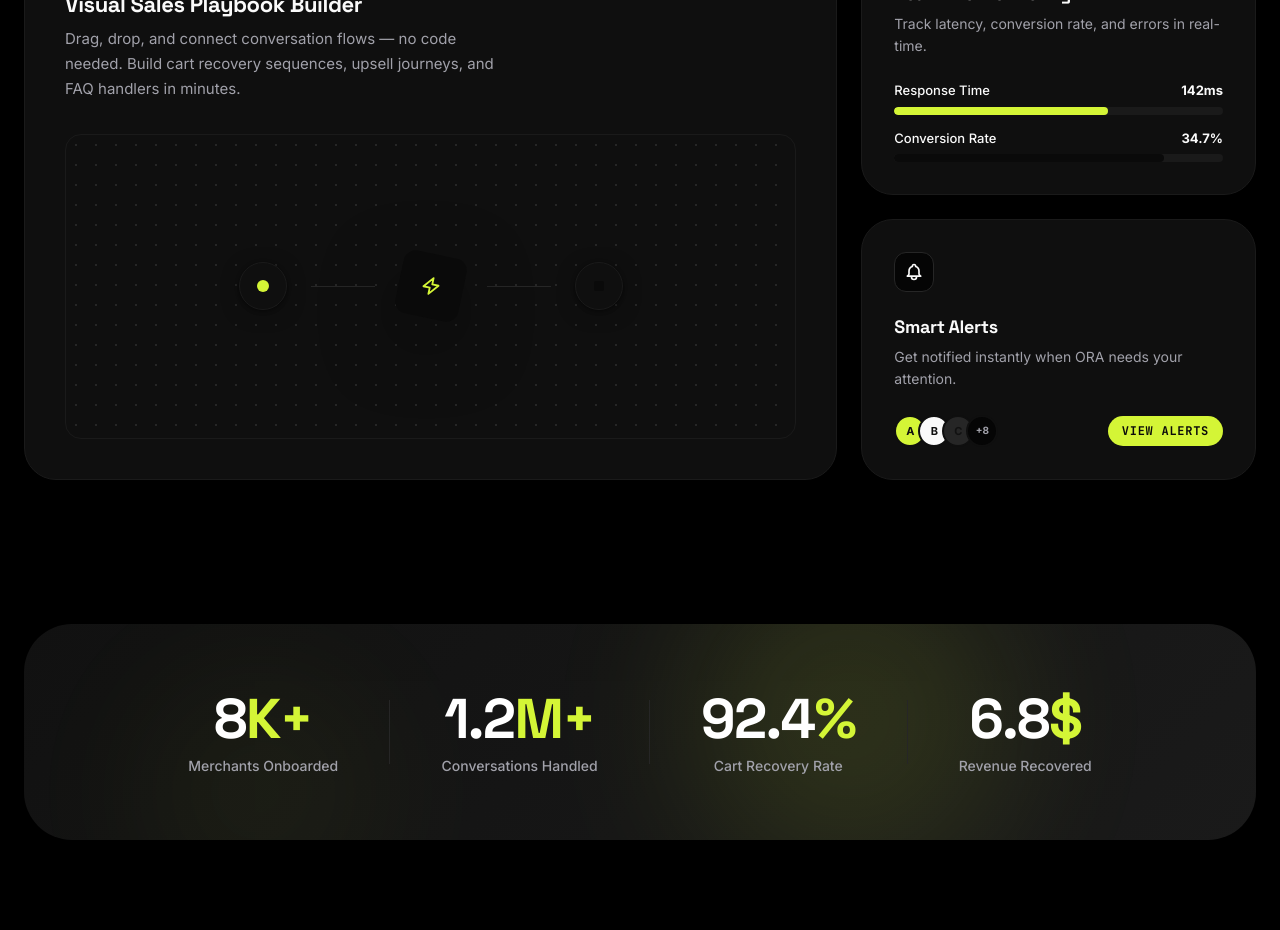
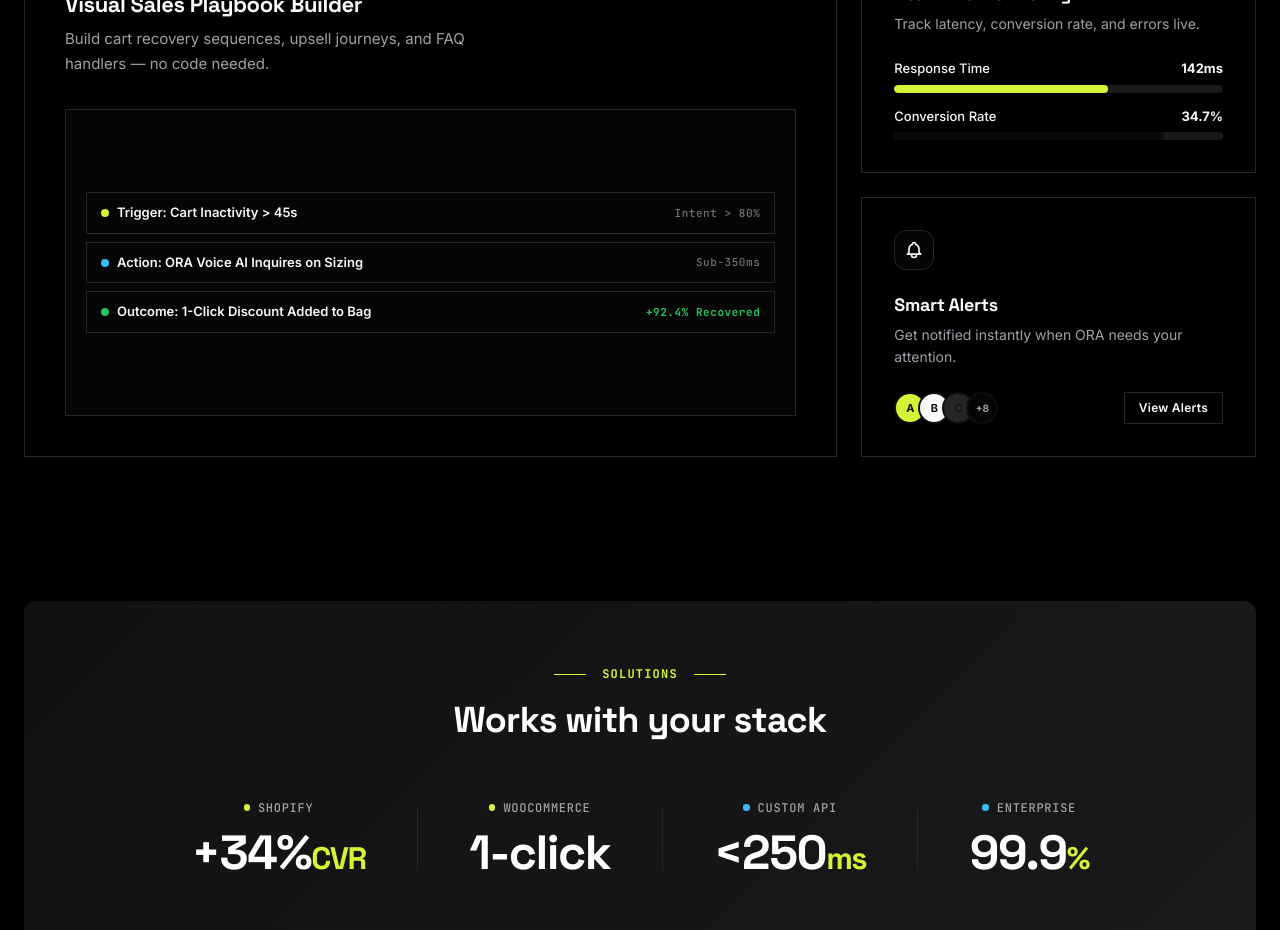
Before and after one commit to EnamulBokshi/Ora-voice-agent, a Next.js app in the folder client/: page / in a window 1280 px wide. Shown: the part 1860-2790 px from the top of the page. Built offline with nearby package versions, Linux system fonts and the light colour scheme; no server answers.

Commit message:
feat: implement marketing landing page with feature, stats, doc, solution, and CTA sections

```diff
--- a/client/app/(marketing)/marketing.css
+++ b/client/app/(marketing)/marketing.css
@@ -259,9 +259,8 @@
 /* ── Cards ─────────────────────────────────────────────────────────────────── */
 .lp-card {
   background-color: var(--lp-bg-white);
-  border: 1px solid var(--lp-border-light);
-  border-radius: var(--lp-radius-2xl);
-  box-shadow: var(--lp-shadow-card);
+  border: 1px solid var(--lp-border);
+  border-radius: var(--lp-radius-sm);
 }
 
 .lp-card-padded {
@@ -297,7 +296,7 @@
   background: linear-gradient(135deg, #111111 0%, #1a1a1a 100%);
   position: relative;
   overflow: hidden;
-  border-radius: var(--lp-radius-3xl);
+  border-radius: var(--lp-radius-md);
 }
 
 .lp-glow-blob {
@@ -503,7 +502,7 @@
   }
 
   .lp-dark-section {
-    border-radius: var(--lp-radius-2xl);
+    border-radius: var(--lp-radius-sm);
   }
 }
 
--- a/client/app/(marketing)/page.tsx
+++ b/client/app/(marketing)/page.tsx
@@ -2,6 +2,8 @@ import { MarketingNavbar } from '@/components/marketing/navbar';
 import { HeroSection } from '@/components/marketing/hero-section';
 import { TrustBar } from '@/components/marketing/trust-bar';
 import { FeaturesSection } from '@/components/marketing/features-section';
+import { SolutionsSection } from '@/components/marketing/solutions-section';
+import { DocsSection } from '@/components/marketing/docs-section';
 import { StatsSection } from '@/components/marketing/stats-section';
 import { TestimonialSection } from '@/components/marketing/testimonial-section';
 import { CtaSection } from '@/components/marketing/cta-section';
@@ -18,6 +20,8 @@ export default function LandingPage() {
       <HeroSection />
       <TrustBar />
       <FeaturesSection />
+      <SolutionsSection />
+      <DocsSection />
       <StatsSection />
       <TestimonialSection />
       <CtaSection />
--- /dev/null
+++ b/client/components/marketing/docs-section.tsx
@@ -0,0 +1,132 @@
+import Link from 'next/link';
+
+const docs = [
+  {
+    id: 'quickstart',
+    label: 'Getting Started',
+    title: 'Quickstart Guide',
+    meta: '5 min read',
+    href: '/docs#quickstart',
+  },
+  {
+    id: 'api',
+    label: 'API Reference',
+    title: 'REST API & WebSocket',
+    meta: 'v1',
+    href: '/docs#rest-api',
+  },
+  {
+    id: 'widget',
+    label: 'Integration',
+    title: 'Widget & Embed Setup',
+    meta: 'All platforms',
+    href: '/docs#widget-install',
+  },
+];
+
+export function DocsSection() {
+  return (
+    <section
+      id="docs"
+      className="lp-section"
+      aria-labelledby="docs-headline"
+    >
+      <div className="lp-container">
+        {/* Section label */}
+        <div className="lp-section-label">
+          <div className="lp-section-label-line" aria-hidden="true" />
+          <span className="lp-section-label-text">Docs</span>
+          <div className="lp-section-label-line" aria-hidden="true" />
+        </div>
+
+        {/* Headline */}
+        <div style={{ textAlign: 'center', maxWidth: '40rem', margin: '0 auto 4rem' }}>
+          <h2
+            id="docs-headline"
+            className="lp-headline"
+            style={{ fontSize: 'clamp(1.875rem, 4vw, 3rem)', marginBottom: '1rem' }}
+          >
+            Ship in minutes
+          </h2>
+          <p style={{ fontSize: '1.0625rem', color: 'var(--lp-text-secondary)', lineHeight: 1.7 }}>
+            From a one-liner embed to a full REST API — everything is documented.
+          </p>
+        </div>
+
+        {/* Flat doc rows — bordered, no cards */}
+        <div
+          role="list"
+          aria-label="Documentation sections"
+          style={{ borderTop: '1px solid var(--lp-border)' }}
+        >
+          {docs.map((doc) => (
+            <Link
+              key={doc.id}
+              href={doc.href}
+              role="listitem"
+              style={{
+                display: 'flex',
+                alignItems: 'center',
+                justifyContent: 'space-between',
+                padding: '1.75rem 0',
+                borderBottom: '1px solid var(--lp-border)',
+                textDecoration: 'none',
+              }}
+            >
+              {/* Left: label + title */}
+              <div style={{ display: 'flex', alignItems: 'baseline', gap: '1.5rem' }}>
+                <span
+                  className="lp-mono"
+                  style={{
+                    fontSize: '0.6875rem',
+                    color: 'var(--lp-text-tertiary)',
+                    letterSpacing: '0.1em',
+                    textTransform: 'uppercase',
+                    minWidth: '8rem',
+                  }}
+                >
+                  {doc.label}
+                </span>
+                <span
+                  className="lp-headline"
+                  style={{ fontSize: '1.25rem', color: 'var(--lp-text-primary)' }}
+                >
+                  {doc.title}
+                </span>
+              </div>
+
+              {/* Right: meta + arrow */}
+              <div style={{ display: 'flex', alignItems: 'center', gap: '1.5rem' }}>
+                <span
+                  className="lp-mono"
+                  style={{ fontSize: '0.75rem', color: 'var(--lp-text-tertiary)' }}
+                >
+                  {doc.meta}
+                </span>
+                <span style={{ fontSize: '1.25rem', color: 'var(--lp-primary-dim)' }}>→</span>
+              </div>
+            </Link>
+          ))}
+        </div>
+
+        {/* Full docs link */}
+        <div style={{ textAlign: 'center', marginTop: '2.5rem' }}>
+          <Link
+            href="/docs"
+            style={{
+              fontSize: '0.875rem',
+              fontWeight: 600,
+              color: 'var(--lp-text-secondary)',
+              textDecoration: 'none',
+              display: 'inline-flex',
+              alignItems: 'center',
+              gap: '0.375rem',
+            }}
+          >
+            Browse all documentation →
+          </Link>
+        </div>
+      </div>
+    </section>
+  );
+}
--- a/client/components/marketing/features-section.tsx
+++ b/client/components/marketing/features-section.tsx
@@ -1,12 +1,26 @@
 export function FeaturesSection() {
+  const panelStyle: React.CSSProperties = {
+    border: '1px solid var(--lp-border)',
+    background: 'transparent',
+    display: 'flex',
+    flexDirection: 'column',
+  };
+
+  const rowStyle: React.CSSProperties = {
+    display: 'flex',
+    alignItems: 'center',
+    justifyContent: 'space-between',
+    padding: '0.625rem 0.875rem',
+    background: 'var(--lp-bg-subtle)',
+    border: '1px solid var(--lp-border)',
+  };
+
   return (
     <section
       id="features"
       className="lp-section"
       aria-labelledby="features-headline"
     >
-      <div id="solutions" style={{ position: 'relative', top: '-6rem' }} aria-hidden="true" />
-      <div id="docs" style={{ position: 'relative', top: '-6rem' }} aria-hidden="true" />
       <div className="lp-container">
         {/* Section label */}
         <div className="lp-section-label">
@@ -30,24 +44,21 @@ export function FeaturesSection() {
           </p>
         </div>
 
-        {/* Bento grid */}
+        {/* Feature grid — flat panels, no card shadows */}
         <div
           style={{
             display: 'grid',
             gridTemplateColumns: 'repeat(3, 1fr)',
-            gridTemplateRows: 'auto',
             gap: '1.5rem',
           }}
         >
-          {/* ── Large card: Visual Sales Builder ── */}
+          {/* ── Large panel: Visual Sales Builder ── */}
           <div
-            className="lp-card"
             style={{
+              ...panelStyle,
               gridColumn: 'span 2',
               padding: '2.5rem',
               minHeight: '26rem',
-              display: 'flex',
-              flexDirection: 'column',
             }}
           >
             <div className="lp-icon-box" style={{ marginBottom: '1.5rem' }}>
@@ -59,57 +70,51 @@ export function FeaturesSection() {
               Visual Sales Playbook Builder
             </h3>
             <p style={{ fontSize: '0.9375rem', color: 'var(--lp-text-secondary)', lineHeight: 1.65, maxWidth: '28rem' }}>
-              Drag, drop, and connect conversation flows — no code needed. Build cart recovery sequences,
-              upsell journeys, and FAQ handlers in minutes.
+              Build cart recovery sequences, upsell journeys, and FAQ handlers — no code needed.
             </p>
 
-            {/* Node graphic */}
+            {/* Playbook flow rows */}
             <div
               style={{
                 flexGrow: 1,
                 display: 'flex',
-                alignItems: 'center',
+                flexDirection: 'column',
                 justifyContent: 'center',
+                gap: '0.5rem',
                 marginTop: '2rem',
-                position: 'relative',
+                padding: '1.25rem',
+                backgroundColor: 'var(--lp-bg-subtle)',
+                border: '1px solid var(--lp-border)',
               }}
             >
-              <div
-                className="lp-dot-grid"
-                style={{
-                  position: 'absolute',
-                  inset: 0,
-                  borderRadius: 'var(--lp-radius-lg)',
-                  border: '1px solid var(--lp-border-light)',
-                  overflow: 'hidden',
-                }}
-                aria-hidden="true"
-              />
-              <div
-                style={{ display: 'flex', alignItems: 'center', gap: '1.5rem', position: 'relative', zIndex: 1 }}
-                aria-hidden="true"
-              >
-                <div className="lp-node-circle">
-                  <div style={{ width: '0.75rem', height: '0.75rem', borderRadius: '50%', background: 'var(--lp-primary-dim)' }} />
+              <div style={rowStyle}>
+                <div style={{ display: 'flex', alignItems: 'center', gap: '0.5rem', fontSize: '0.8125rem', fontWeight: 600, color: 'var(--lp-text-primary)' }}>
+                  <span style={{ width: '0.5rem', height: '0.5rem', borderRadius: '50%', background: 'var(--lp-primary-dim)', flexShrink: 0 }} />
+                  Trigger: Cart Inactivity &gt; 45s
                 </div>
-                <div className="lp-node-connector" />
-                <div className="lp-node-center">
-                  <svg width="22" height="22" viewBox="0 0 24 24" fill="none" stroke="currentColor" strokeWidth="2" strokeLinecap="round" strokeLinejoin="round">
-                    <path d="M13 10V3L4 14h7v7l9-11h-7z" />
-                  </svg>
+                <span className="lp-mono" style={{ fontSize: '0.6875rem', color: 'var(--lp-text-tertiary)' }}>Intent &gt; 80%</span>
+              </div>
+              <div style={rowStyle}>
+                <div style={{ display: 'flex', alignItems: 'center', gap: '0.5rem', fontSize: '0.8125rem', fontWeight: 600, color: 'var(--lp-text-primary)' }}>
+                  <span style={{ width: '0.5rem', height: '0.5rem', borderRadius: '50%', background: '#38bdf8', flexShrink: 0 }} />
+                  Action: ORA Voice AI Inquires on Sizing
                 </div>
-                <div className="lp-node-connector" />
-                <div className="lp-node-circle">
-                  <div style={{ width: '0.625rem', height: '0.625rem', borderRadius: '0.125rem', background: 'var(--lp-dark)' }} />
+                <span className="lp-mono" style={{ fontSize: '0.6875rem', color: 'var(--lp-text-tertiary)' }}>Sub-350ms</span>
+              </div>
+              <div style={rowStyle}>
+                <div style={{ display: 'flex', alignItems: 'center', gap: '0.5rem', fontSize: '0.8125rem', fontWeight: 600, color: 'var(--lp-text-primary)' }}>
+                  <span style={{ width: '0.5rem', height: '0.5rem', borderRadius: '50%', background: '#22c55e', flexShrink: 0 }} />
+                  Outcome: 1-Click Discount Added to Bag
                 </div>
+                <span className="lp-mono" style={{ fontSize: '0.6875rem', color: '#22c55e', fontWeight: 700 }}>+92.4% Recovered</span>
               </div>
             </div>
           </div>
 
-          {/* ── Right column: 2 small cards ── */}
+          {/* ── Right column ── */}
           <div style={{ display: 'flex', flexDirection: 'column', gap: '1.5rem' }}>
-            {/* Card: Real-time Monitor */}
-            <div className="lp-card" style={{ padding: '2rem', flex: 1 }}>
+            {/* Real-time Monitor */}
+            <div style={{ ...panelStyle, padding: '2rem', flex: 1 }}>
               <div className="lp-icon-box" style={{ marginBottom: '1.5rem' }}>
                 <svg width="20" height="20" viewBox="0 0 24 24" fill="none" stroke="currentColor" strokeWidth="2" strokeLinecap="round" strokeLinejoin="round" aria-hidden="true">
                   <path d="M13 7h8m0 0v8m0-8l-8 8-4-4-6 6" />
@@ -119,7 +124,7 @@ export function FeaturesSection() {
                 Real-time Monitoring
               </h3>
               <p style={{ fontSize: '0.875rem', color: 'var(--lp-text-secondary)', lineHeight: 1.6, marginBottom: '1.5rem' }}>
-                Track latency, conversion rate, and errors in real-time.
+                Track latency, conversion rate, and errors live.
               </p>
               <div style={{ display: 'flex', flexDirection: 'column', gap: '0.875rem' }}>
                 <div>
@@ -143,8 +148,8 @@ export function FeaturesSection() {
               </div>
             </div>
 
-            {/* Card: Smart Alerts */}
-            <div className="lp-card" style={{ padding: '2rem', flex: 1 }}>
+            {/* Smart Alerts */}
+            <div style={{ ...panelStyle, padding: '2rem', flex: 1 }}>
               <div className="lp-icon-box" style={{ marginBottom: '1.5rem' }}>
                 <svg width="20" height="20" viewBox="0 0 24 24" fill="none" stroke="currentColor" strokeWidth="2" strokeLinecap="round" strokeLinejoin="round" aria-hidden="true">
                   <path d="M15 17h5l-1.405-1.405A2.032 2.032 0 0118 14.158V11a6.002 6.002 0 00-4-5.659V5a2 2 0 10-4 0v.341C7.67 6.165 6 8.388 6 11v3.159c0 .538-.214 1.055-.595 1.436L4 17h5m6 0v1a3 3 0 11-6 0v-1m6 0H9" />
@@ -157,7 +162,7 @@ export function FeaturesSection() {
                 Get notified instantly when ORA needs your attention.
               </p>
               <div style={{ display: 'flex', alignItems: 'center', justifyContent: 'space-between' }}>
-                <div className="lp-avatar-stack" aria-label="3 team members and 12 more">
+                <div className="lp-avatar-stack" aria-label="3 team members and 8 more">
                   {['A', 'B', 'C'].map((l) => (
                     <div
                       key={l}
@@ -178,17 +183,15 @@ export function FeaturesSection() {
                   <div className="lp-avatar-count">+8</div>
                 </div>
                 <button
-                  className="lp-badge-lime"
                   style={{
                     padding: '0.375rem 0.875rem',
                     cursor: 'pointer',
                     fontSize: '0.75rem',
-                    borderRadius: 'var(--lp-radius-full)',
-                    border: 'none',
-                    background: 'var(--lp-primary-dim)',
-                    color: 'var(--lp-dark)',
-                    fontWeight: 700,
-                    transition: 'background 0.15s ease',
+                    border: '1px solid var(--lp-border)',
+                    background: 'transparent',
+                    color: 'var(--lp-text-primary)',
+                    fontWeight: 600,
+                    letterSpacing: '0.02em',
                   }}
                   type="button"
                   id="view-alerts-btn"
--- /dev/null
+++ b/client/components/marketing/solutions-section.tsx
@@ -0,0 +1,109 @@
+import Link from 'next/link';
+
+const platforms = [
+  { id: 'shopify',      name: 'Shopify',      metric: '+34%', suffix: 'CVR',    status: 'online'  },
+  { id: 'woocommerce',  name: 'WooCommerce',  metric: '1-click', suffix: '',   status: 'online'  },
+  { id: 'custom-api',   name: 'Custom API',   metric: '<250', suffix: 'ms',    status: 'active'  },
+  { id: 'enterprise',   name: 'Enterprise',   metric: '99.9', suffix: '%',     status: 'active'  },
+];
+
+const STATUS: Record<string, string> = {
+  online: 'var(--lp-primary-dim)',
+  active: '#38bdf8',
+};
+
+export function SolutionsSection() {
+  return (
+    <section
+      id="solutions"
+      aria-labelledby="solutions-headline"
+      style={{ paddingTop: '2rem', paddingBottom: '2rem' }}
+    >
+      <div className="lp-container">
+        {/* Dark strip — same as StatsSection */}
+        <div
+          className="lp-dark-section"
+          style={{ padding: 'clamp(3rem, 5vw, 5rem) clamp(2rem, 5vw, 4rem)' }}
+        >
+          {/* Section label (on dark) */}
+          <div className="lp-section-label" style={{ marginBottom: '1rem' }}>
+            <div className="lp-section-label-line" aria-hidden="true" />
+            <span className="lp-section-label-text" style={{ color: 'var(--lp-primary-dim)' }}>Solutions</span>
+            <div className="lp-section-label-line" aria-hidden="true" />
+          </div>
+
+          {/* Headline on dark */}
+          <div style={{ textAlign: 'center', marginBottom: '3.5rem' }}>
+            <h2
+              id="solutions-headline"
+              className="lp-headline"
+              style={{ fontSize: 'clamp(1.5rem, 3vw, 2.25rem)', color: 'var(--lp-text-on-dark)' }}
+            >
+              Works with your stack
+            </h2>
+          </div>
+
+          {/* Platform strip — same flex pattern as stats */}
+          <div
+            role="list"
+            aria-label="Supported platforms"
+            style={{
+              display: 'flex',
+              flexWrap: 'wrap',
+              alignItems: 'center',
+              justifyContent: 'center',
+              gap: 0,
+            }}
+          >
+            {platforms.map((p, i) => (
+              <div key={p.id} role="listitem" style={{ display: 'flex', alignItems: 'center' }}>
+                <Link
+                  href={'/solutions#' + p.id}
+                  style={{
+                    textAlign: 'center',
+                    padding: '0 clamp(2rem, 4vw, 3.5rem)',
+                    textDecoration: 'none',
+                  }}
+                >
+                  {/* Status + name */}
+                  <div style={{ display: 'flex', alignItems: 'center', justifyContent: 'center', gap: '0.5rem', marginBottom: '0.75rem' }}>
+                    <span style={{ width: '0.4rem', height: '0.4rem', borderRadius: '50%', background: STATUS[p.status], flexShrink: 0 }} aria-hidden="true" />
+                    <span className="lp-mono" style={{ fontSize: '0.75rem', color: 'var(--lp-text-on-dark-dim)', letterSpacing: '0.06em', textTransform: 'uppercase' }}>
+                      {p.name}
+                    </span>
+                  </div>
+                  {/* Metric */}
+                  <div className="lp-display" style={{ fontSize: 'clamp(2rem, 4vw, 3rem)', color: 'var(--lp-text-on-dark)', lineHeight: 1 }}>
+                    {p.metric}
+                    <span style={{ color: 'var(--lp-primary-dim)', fontSize: '0.65em' }}>{p.suffix}</span>
+                  </div>
+                </Link>
+                {i < platforms.length - 1 && (
+                  <div className="lp-stat-divider" aria-hidden="true" />
+                )}
+              </div>
+            ))}
+          </div>
+
+          {/* Footer link */}
+          <div style={{ textAlign: 'center', marginTop: '3rem' }}>
+            <Link
+              href="/solutions"
+              style={{
+                fontSize: '0.875rem',
+                fontWeight: 600,
+                color: 'var(--lp-primary-dim)',
+                textDecoration: 'none',
+                display: 'inline-flex',
+                alignItems: 'center',
+                gap: '0.375rem',
+              }}
+            >
+              View all integrations →
+            </Link>
+          </div>
+        </div>
+      </div>
+    </section>
+  );
+}
--- a/client/components/marketing/stats-section.tsx
+++ b/client/components/marketing/stats-section.tsx
@@ -17,18 +17,6 @@ export function StatsSection() {
           className="lp-dark-section"
           style={{ padding: 'clamp(3rem, 5vw, 5rem) clamp(2rem, 5vw, 4rem)' }}
         >
-          {/* Decorative glow */}
-          <div
-            className="lp-glow-blob"
-            aria-hidden="true"
-            style={{ top: '-4rem', right: '20%', width: '20rem', height: '20rem' }}
-          />
-          <div
-            className="lp-glow-blob"
-            aria-hidden="true"
-            style={{ bottom: '-4rem', left: '10%', width: '14rem', height: '14rem', opacity: 0.06 }}
-          />
-
           {/* Stats row */}
           <div
             style={{
```
Also changed, not shown: client/components/marketing/cta-section.tsx (+0 -14 lines).
